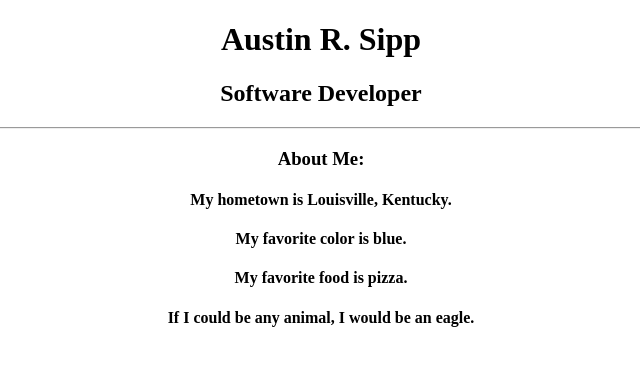
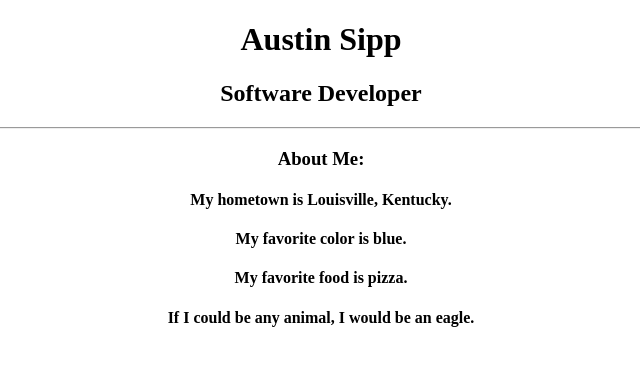
Before and after one commit to austinsipp/my-profile, a plain HTML site: page index.html in a window 1280 px wide. Shown: the whole page, without its empty margins (319-959 px from the left). Drawn offline with Linux system fonts and the light colour scheme.

Commit message:
remove middle initial

```diff
--- a/index.html
+++ b/index.html
@@ -7,7 +7,7 @@
 		  </head>
 		  <body>
 			<div align="center">
-				<h1>Austin R. Sipp</h1>
+				<h1>Austin Sipp</h1>
 				<h2>Software Developer</h2>
 				<hr>
 				<h3>About Me:</h3>
```
